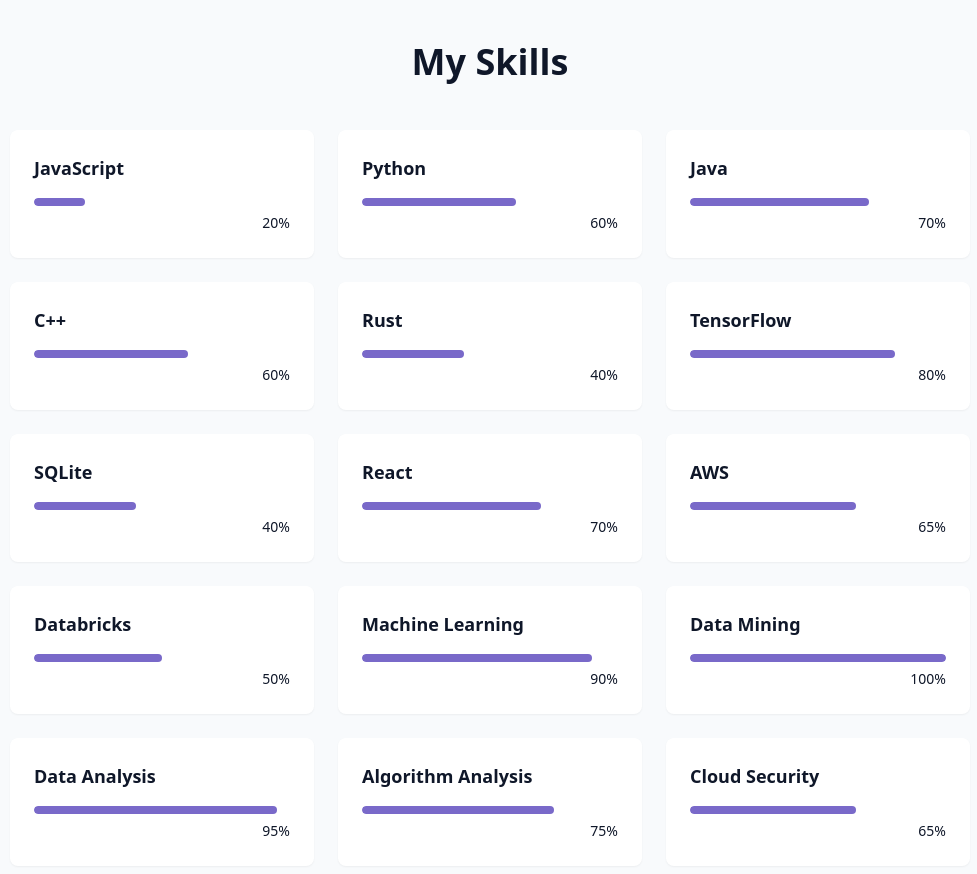
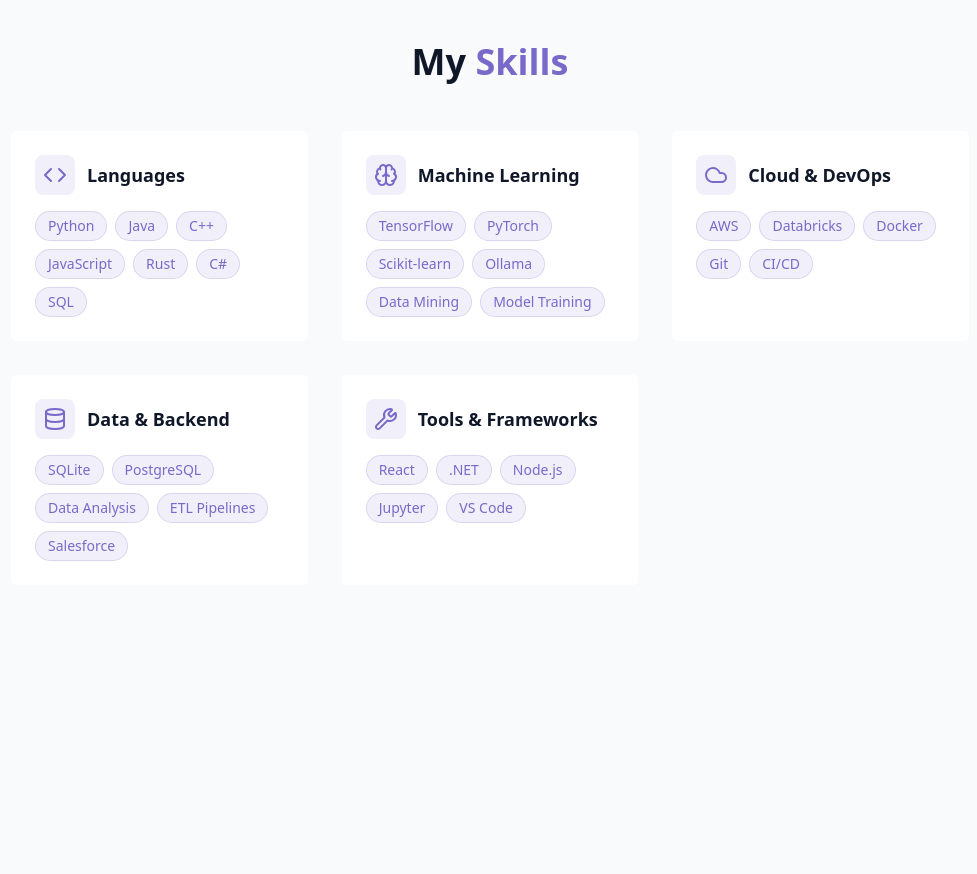
Before and after one commit to rpmeyer3/Parrot, a React (Vite) app: page / in a window 1280 px wide. Shown: the part 1760-2634 px from the top of the page, without its empty margins (150-1127 px from the left). After the commit the page ends 2442 px from the top, so only its background shows below. Built offline with nearby package versions, Linux system fonts and the light colour scheme.

Commit message:
Refactor SkillsSection to use categorized skills
Replaces the flat skills array with a categorized structure, grouping skills by type and displaying them with relevant icons. Improves UI by organizing skills into categories and updating the layout for better readability.

```diff
--- a/src/components/SkillsSection.jsx
+++ b/src/components/SkillsSection.jsx
@@ -1,66 +1,68 @@
-import React, { useState } from "react"
+import React from "react"
+import { Code, Database, Brain, Cloud, Wrench } from "lucide-react"
 
-const skills = [
-    //Top Languages
-    {name: "JavaScript", level: 20, category: "Language"},
-    {name: "Python", level: 60, category: "Language "},
-    {name: "Java", level: 70, category: "Language"},
-    {name: "C++", level: 60, category: "Language "},
-    {name: "Rust", level: 40, category: "Language "},
-
-    //Top Tech
-    {name: "TensorFlow", level: 80, category: "Machine Learning "},
-    {name: "SQLite", level: 40, category: "Backend"},
-    {name: "React", level: 70, category: "Frontend"},
-    {name: "AWS", level: 65, category: "API/Cloud Service"},
-    {name: "Databricks", level: 50, category: "Cloud Analytics"},
-
-    //Top Concepts
-    {name: "Machine Learning", level: 90, category: "Concept"},
-    {name: "Data Mining", level: 100, category: "Concept"},
-    {name: "Data Analysis", level: 95, category: "Concept"},
-    {name: "Algorithm Analysis", level: 75, category: "Concept"},
-    {name: "Cloud Security", level: 65, category: "Concept"},
-
+const skillCategories = [
+    {
+        name: "Languages",
+        icon: Code,
+        skills: ["Python", "Java", "C++", "JavaScript", "Rust", "C#", "SQL"]
+    },
+    {
+        name: "Machine Learning",
+        icon: Brain,
+        skills: ["TensorFlow", "PyTorch", "Scikit-learn", "Ollama", "Data Mining", "Model Training"]
+    },
+    {
+        name: "Cloud & DevOps",
+        icon: Cloud,
+        skills: ["AWS", "Databricks", "Docker", "Git", "CI/CD"]
+    },
+    {
+        name: "Data & Backend",
+        icon: Database,
+        skills: ["SQLite", "PostgreSQL", "Data Analysis", "ETL Pipelines", "Salesforce"]
+    },
+    {
+        name: "Tools & Frameworks",
+        icon: Wrench,
+        skills: ["React", ".NET", "Node.js", "Jupyter", "VS Code"]
+    }
 ];
 
 export const SkillsSection = () => {
-
-    const [activeCategory, setActiveCategory] = useState("all");
-
-    return ( <section id="skills" className="py-24 px-4 relative bg-secondary/30"
-    >
+    return (
+        <section id="skills" className="py-24 px-4 relative bg-secondary/30">
             <div className="container mx-auto max-w-5xl">
-            <h2 className="text-3xl md:text-4xl font-bold mb-12 font-center">
-                My <span> Skills </span>
+                <h2 className="text-3xl md:text-4xl font-bold mb-12 text-center">
+                    My <span className="text-primary">Skills</span>
                 </h2>
 
-                <div className >
-
+                <div className="grid grid-cols-1 md:grid-cols-2 lg:grid-cols-3 gap-8">
+                    {skillCategories.map((category, index) => (
+                        <div
+                            key={index}
+                            className="gradient-border p-6 card-hover"
+                        >
+                            <div className="flex items-center gap-3 mb-4">
+                                <div className="p-2 rounded-lg bg-primary/10">
+                                    <category.icon className="h-6 w-6 text-primary" />
                                 </div>
-
-
-            <div className="grid grid-cols-1 sm:grid-cols-2 lg:grid-cols-3 gap-6">
-                {skills.map((skill, key) =>(
-                    <div key={key} className="bg-card p-6 rounded-lg shadow-xs card-hover"
+                                <h3 className="font-semibold text-lg">{category.name}</h3>
+                            </div>
+                            <div className="flex flex-wrap gap-2">
+                                {category.skills.map((skill, skillIndex) => (
+                                    <span
+                                        key={skillIndex}
+                                        className="px-3 py-1 text-sm rounded-full bg-primary/10 text-primary border border-primary/20 hover:bg-primary/20 transition-colors cursor-default"
                                     >
-                        <div className="text-left mb-4">
-                            <h3 className="font-semibold text-lg"> {skill.name} </h3>
-                        </div>
-                        <div className="w-full bg-secondary/50 h-2 rounded-full overflow-hidden">
-                        <div className="bg-primary h-2 rounded-full origin-left animate-[grow_1.5s_ease-out"
-                            style={{width: skill.level + "%"}}
-                        />
-                        </div>
-                        <div className="text-right mt-1">
-                            <span className="text-sm text-muted-foreground">{skill.level}%</span>
+                                        {skill}
+                                    </span>
+                                ))}
                             </div>
                         </div>
                     ))}
                 </div>
             </div>
-
-
         </section>
     );
 }
```
Lines whose indentation alone changed are shown as unchanged.
